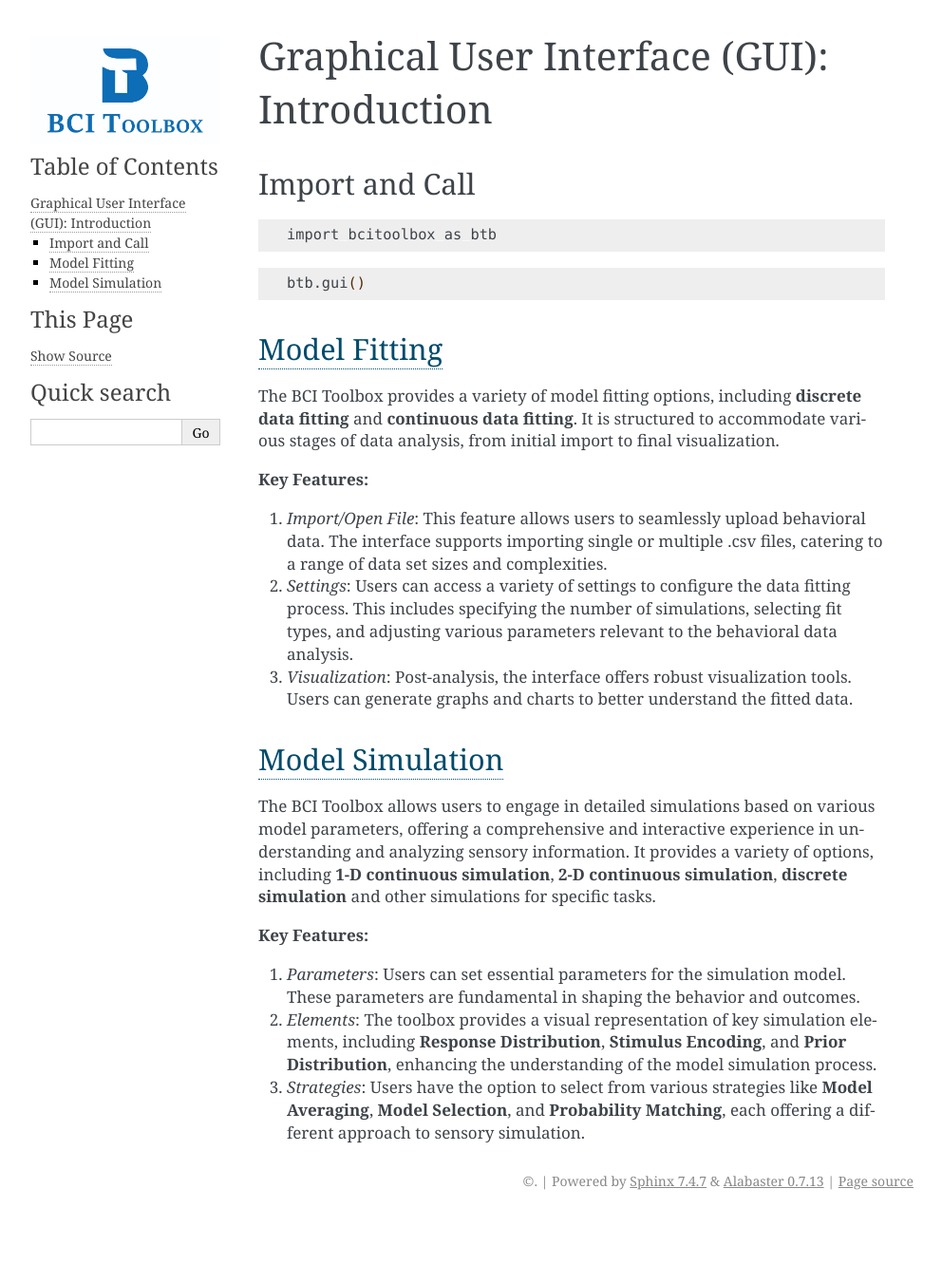
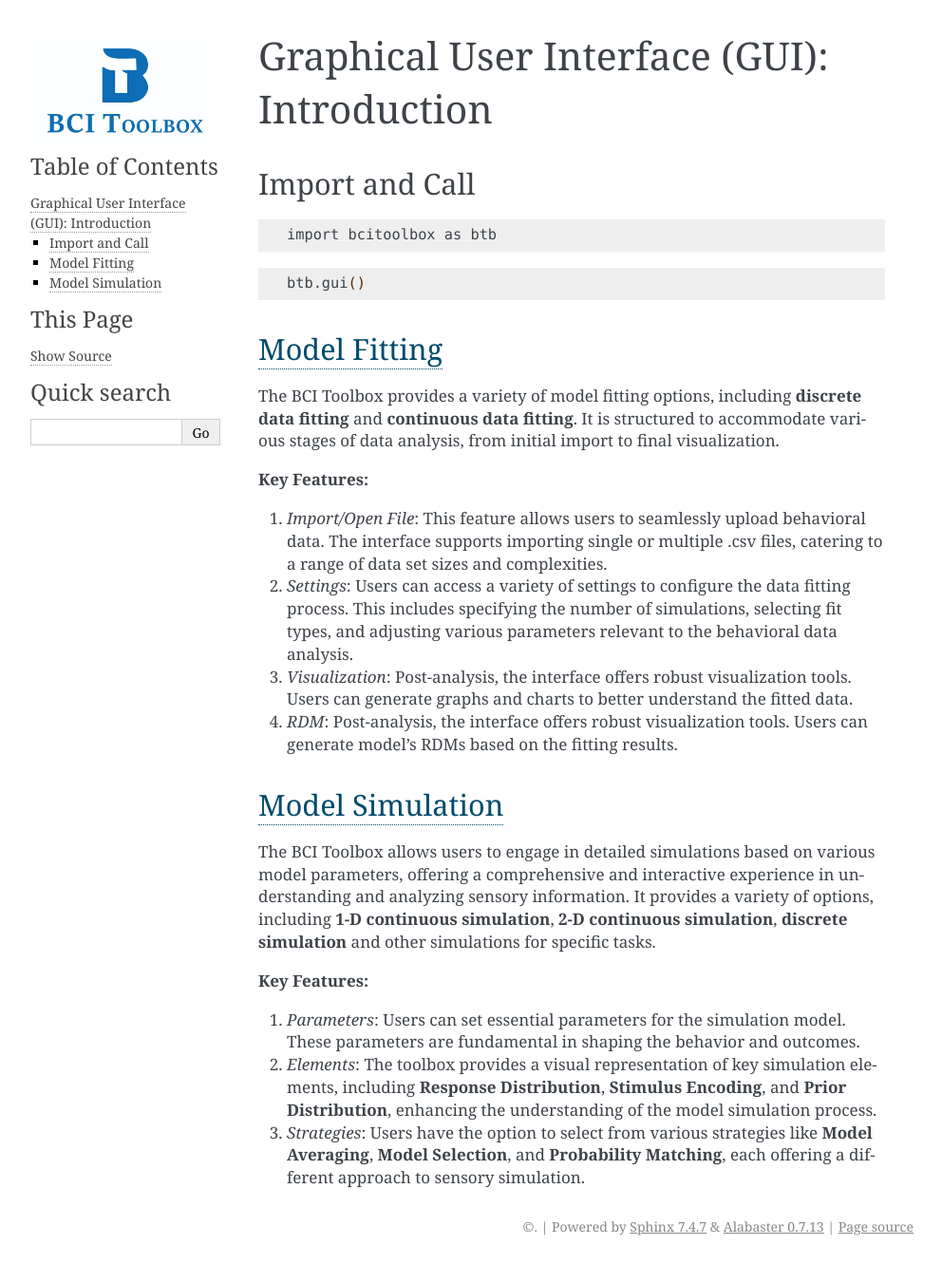
Before and after one commit to evans1112/bcitoolboxrmd, a Sphinx documentation site: the page built from docs/basic_usage/gui.rst, in a window 1280 px wide. Shown: the whole page at 95% size, without its empty margins (148-1140 px from the left). Built offline with Sphinx 7.4.7, drawn with Linux system fonts in a browser that asks for light colours; before the commit the page ends 1283 px from its top, so only the background shows below that.

Commit message:
Update gui.rst

```diff
--- a/docs/basic_usage/gui.rst
+++ b/docs/basic_usage/gui.rst
@@ -26,6 +26,8 @@ The BCI Toolbox provides a variety of model fitting options, including **discret
 
 3. *Visualization*: Post-analysis, the interface offers robust visualization tools. Users can generate graphs and charts to better understand the fitted data.
 
+4. *RDM*: Post-analysis, the interface offers robust visualization tools. Users can generate model's RDMs based on the fitting results.
+
 `Model Simulation <https://bci-toolbox.readthedocs.io/en/latest/modelsimu/index.html>`_
 ----
 
```
